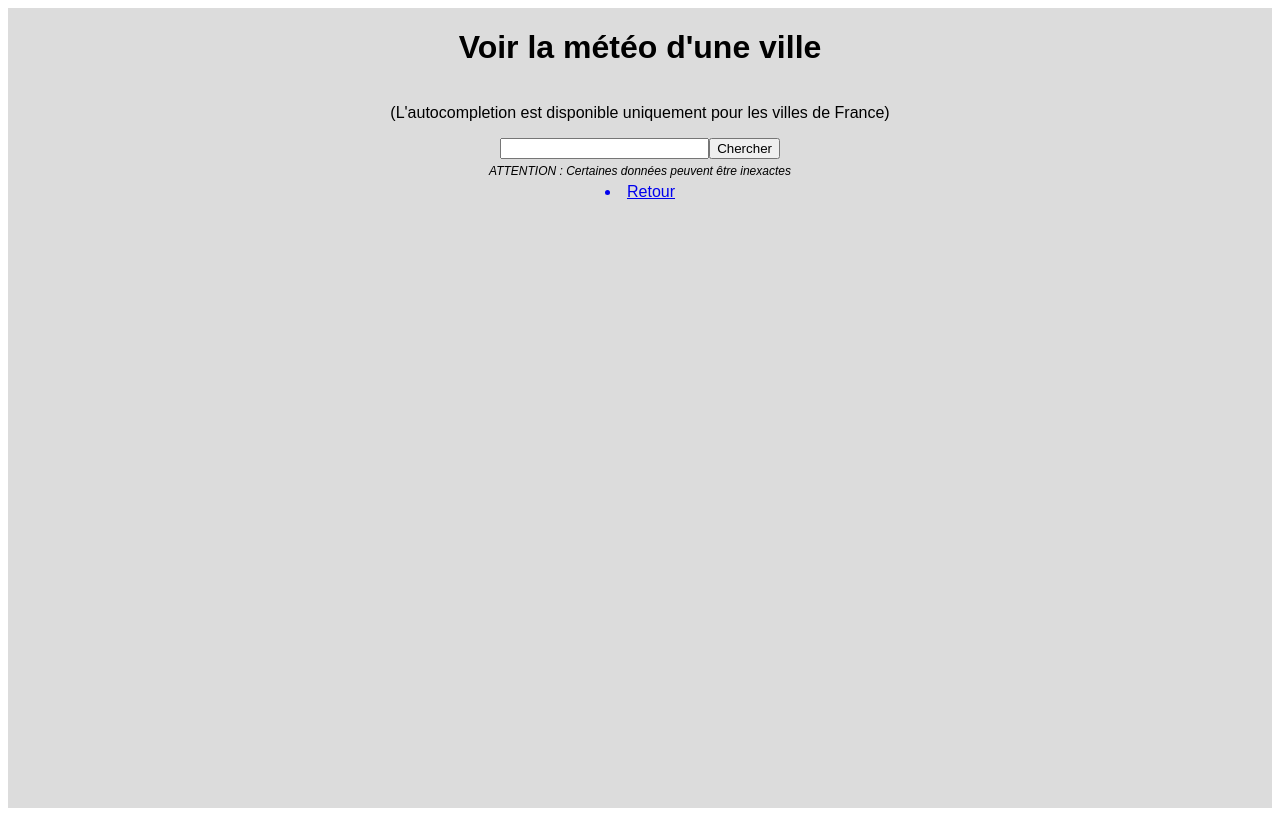
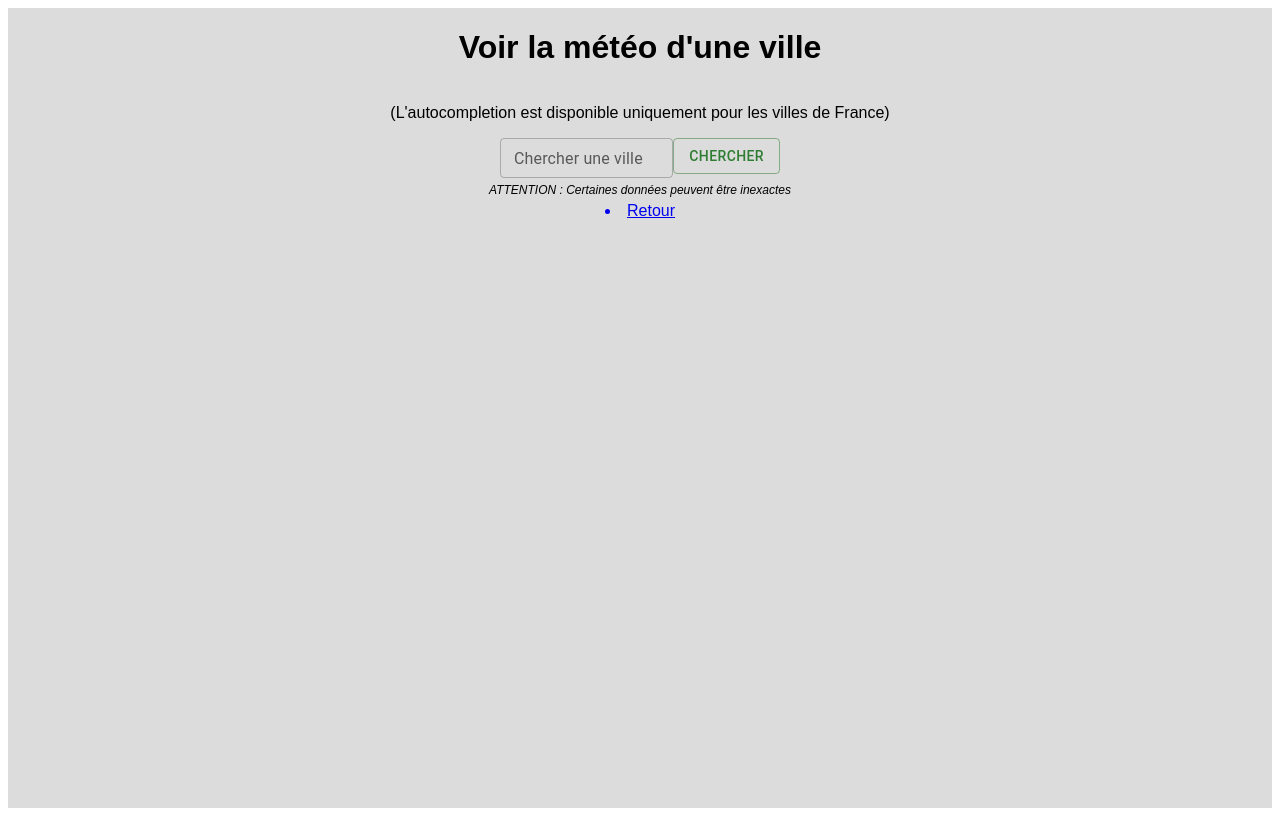
Before and after one commit to Oursel06/WeatheReact, a React (Create React App) app: page /searchCity in a window 1280 px wide. Built offline with nearby package versions, Linux system fonts and the light colour scheme.

Commit message:
config material ui

```diff
--- a/package.json
+++ b/package.json
@@ -3,6 +3,9 @@
   "version": "0.1.0",
   "private": true,
   "dependencies": {
+    "@emotion/react": "^11.10.6",
+    "@emotion/styled": "^11.10.6",
+    "@mui/material": "^5.11.16",
     "@testing-library/jest-dom": "^5.16.5",
     "@testing-library/react": "^13.4.0",
     "@testing-library/user-event": "^13.5.0",
--- a/src/component/Searchcity.jsx
+++ b/src/component/Searchcity.jsx
@@ -1,6 +1,7 @@
 import { useState } from "react";
 import "../style/style.css";
 import { Link } from "react-router-dom";
+import { Button, TextField } from "@mui/material";
 const data = require('../res/villes.json');
 
 const SearchCity = () => {
@@ -31,11 +32,10 @@ const SearchCity = () => {
 
             <div className="search-container">
                 <div className="search-inner">
-                    <input type="text" value={value} onChange={onChange} />
+                    <TextField size="small" variant="outlined" color="success" label="Chercher une ville" value={value} onChange={onChange} />
                     <Link to={"/meteocity/" + value}>
-                        <button onClick={() => onsubmit(value)}> Chercher </button>
+                        <Button variant="outlined" color="success" onClick={() => onsubmit(value)}> Chercher </Button>
                     </Link>
-
                 </div>
                 <div className="dropdown">
                     {data
```
Also changed, not shown: 1 other file (tests, documents, lock files or other folders).
